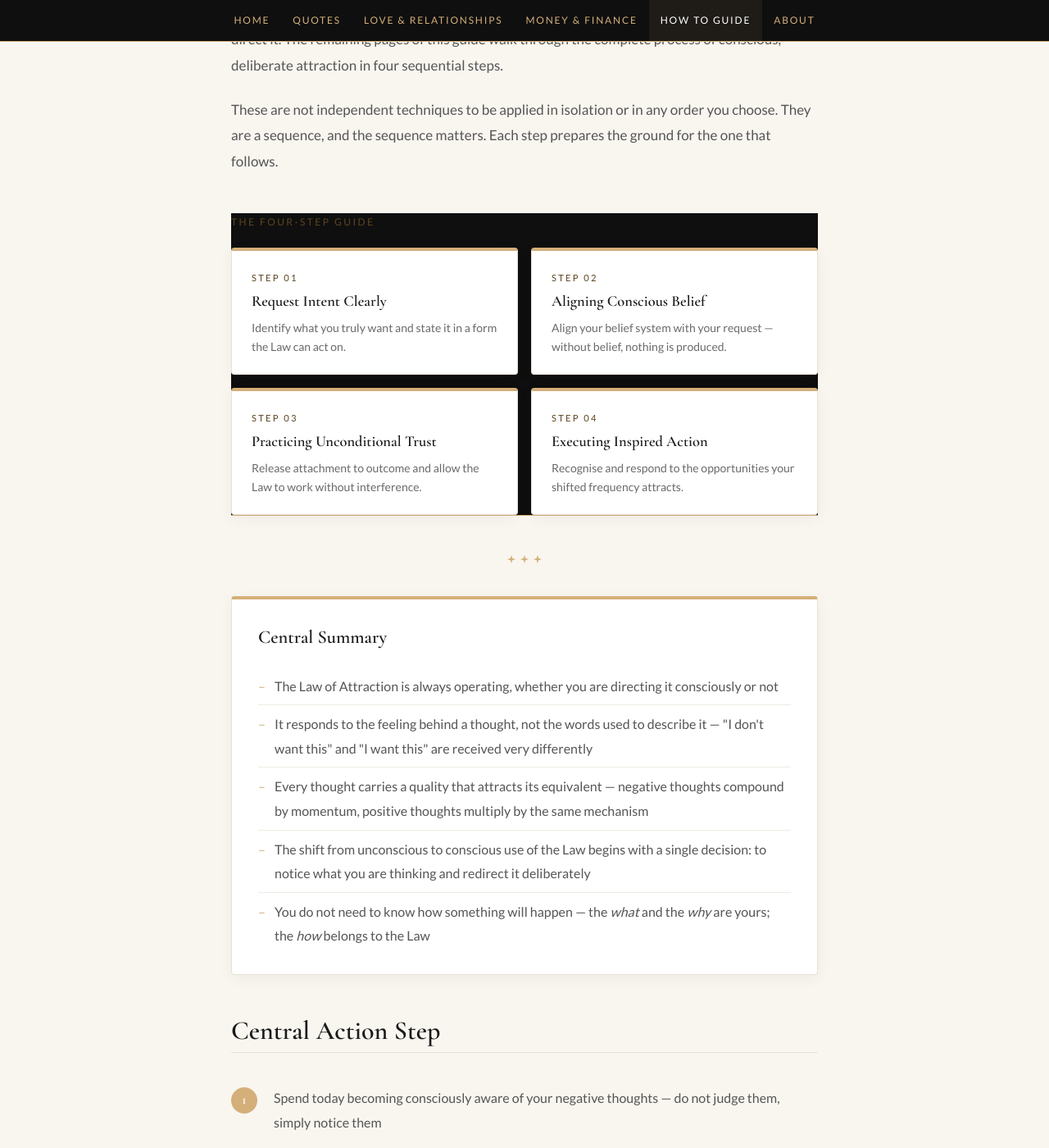
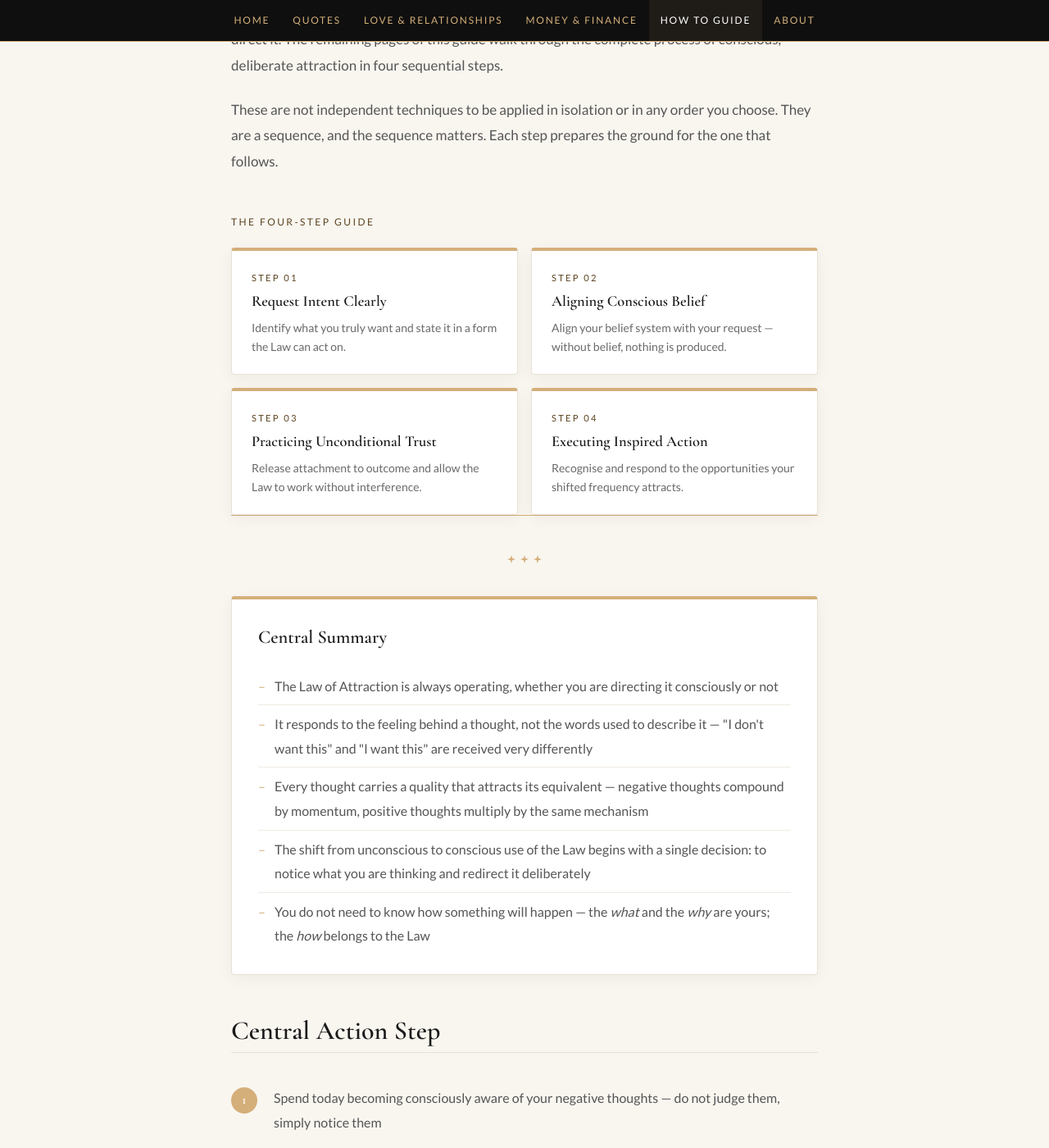
Before and after one commit to LOAC-Central/loacentral, a Jekyll site: the page built from how-to-use-the-law-of-attraction/index.html, in a window 1280 px wide and 1400 px high, scrolled down 4062 px. Shown: the whole window at 82% size. Built offline with Jekyll 4.4.1, drawn with Linux system fonts in a browser that asks for light colours.

Commit message:
Update index.html

```diff
--- a/how-to-use-the-law-of-attraction/index.html
+++ b/how-to-use-the-law-of-attraction/index.html
@@ -204,7 +204,21 @@ schema: |
 
   /* ── BLOCK A: STEP INDEX GRID ── */
   .step-index {
+    /* FORCE NORMAL PAGE FLOW — overrides any inherited nav/header behavior */
+    position: static !important;
+    top: auto !important;
+    left: auto !important;
+    right: auto !important;
+    bottom: auto !important;
+    z-index: auto !important;
+    float: none !important;
+    clear: both !important;
+    transform: none !important;
+    /* Visual — sits cleanly on the warm ivory canvas */
+    background: transparent !important;
     margin: 3rem 0 2.5rem;
+    width: auto;
+    max-width: none;
   }
 
   .step-index-label {
@@ -212,7 +226,7 @@ schema: |
     font-size: 0.75rem;
     letter-spacing: 0.2em;
     text-transform: uppercase;
-    color: #5c4520;
+    color: #5c4520 !important;
     margin-bottom: 1.25rem;
     display: block;
   }
@@ -221,8 +235,11 @@ schema: |
     display: grid;
     grid-template-columns: 1fr 1fr;
     gap: 16px;
-    /* Strictly static flow — no position:fixed, no sticky, no z-index */
-    position: static;
+    position: static !important;
+    z-index: auto !important;
+    float: none !important;
+    clear: both !important;
+    background: transparent !important;
   }
 
   .step-card {
```
